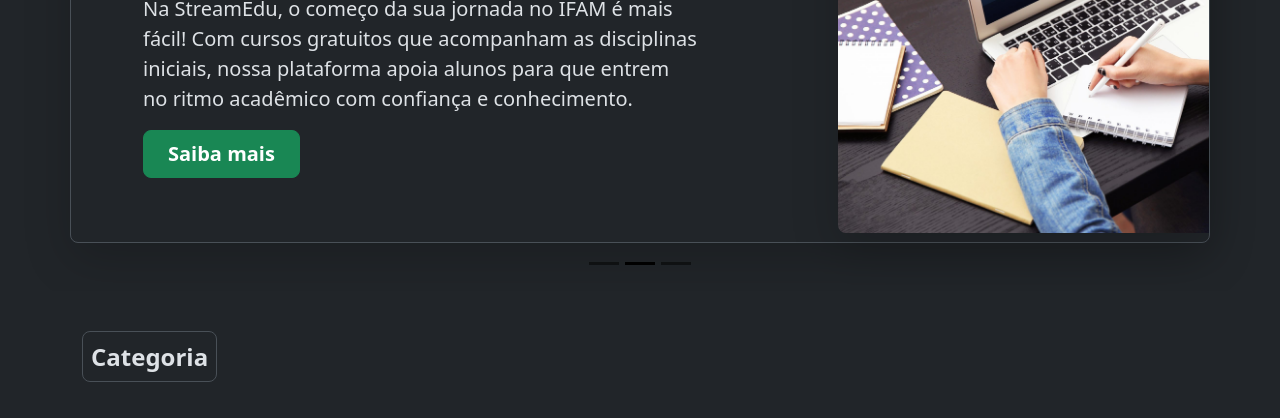
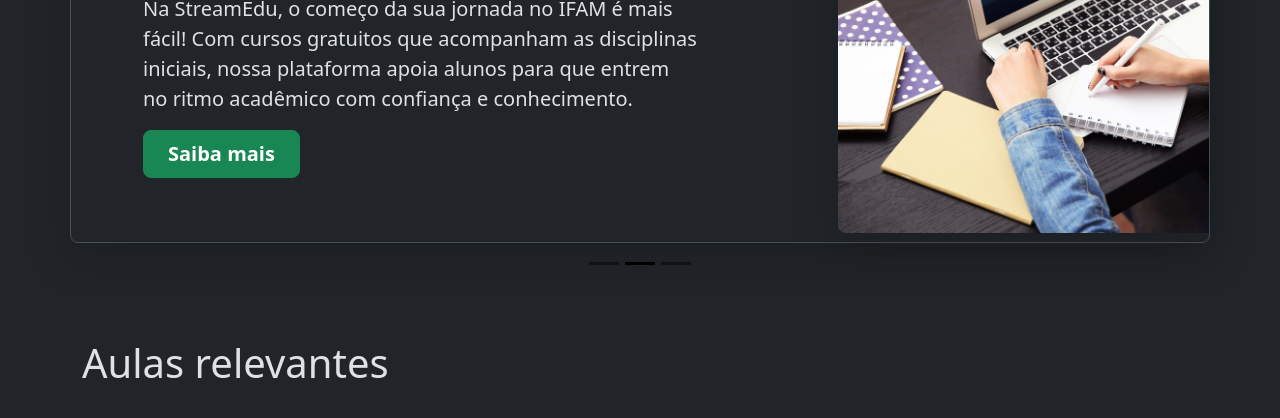
Before and after one commit to PcctStreaming/StreamEdu, a plain HTML site: page src/index.html in a window 1280 px wide. Shown: the part 382-800 px from the top of the page. Drawn offline with nearby package versions, Linux system fonts and the light colour scheme.

Commit message:
Ajustando Tela Principal

```diff
--- a/src/index.html
+++ b/src/index.html
@@ -110,10 +110,6 @@
 
 
             <div class="album py-5">
-
-                <div class="container mb-5">
-                    <span class="border p-2 rounded-3 fs-4 fw-bold">Categoria</span>
-                </div>
 
                 <div class="container mb-5">
                     <h1>Aulas relevantes</h1>
```
